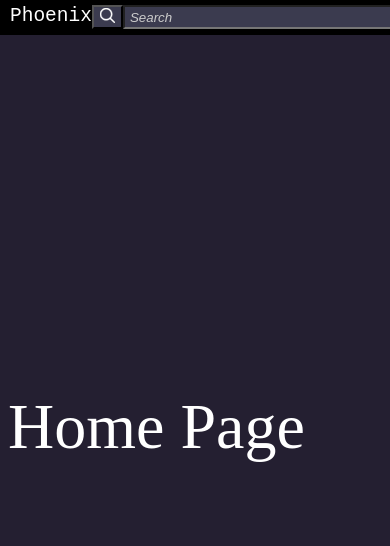
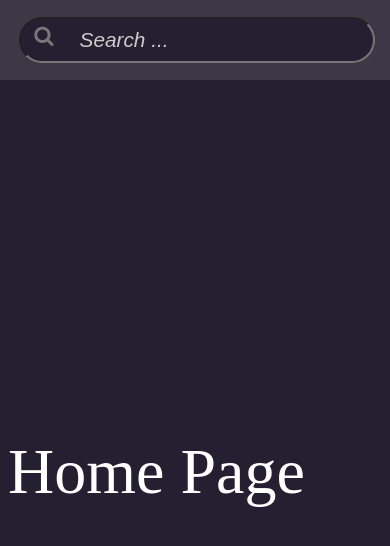
Before and after one commit to awesomeDev12/phoenix, a React (Vite) app: page / in a window 390 px wide. Shown: the top 546 px of the page. Built offline with nearby package versions, Linux system fonts and the light colour scheme.

Commit message:
Make grid layout and search bar responsive
Grid layout of search explore page made responsive using CSS media queries
Search bar redesigned taking inspiration from flathub.org website

```diff
--- a/src/components/frontend.jsx
+++ b/src/components/frontend.jsx
@@ -10,6 +10,7 @@ import {HomePage} from "./homepage.jsx"
 import {HistorySideview} from "./history_sideview.jsx"
 import {PlaylistsSideview} from "./playlists_sideview.jsx"
 import { styles } from "./styles";
+import "./style.css"
 
 const WatchPage = () => {
 
--- a/src/components/search_bar.jsx
+++ b/src/components/search_bar.jsx
@@ -45,22 +45,40 @@ const SearchBar = (props) => {
 
   return (
     <>
-      <div style={{ display: "flex", justifyContent: "space-between" }}>
+      <div style={{ display: "flex", justifyContent: "space-between", alignItems: "center" }}>
 
-        <div style={{ color: "white", fontSize: "1.5em", fontFamily: "monospace", textAlign: "center" }}>
+        <div id="phoenix-name">
           Phoenix
         </div>
 
         <form onSubmit={handleSearch}
-          style={{display:"flex", flexDirection:"row"}}
+          style={{
+            display: "flex",
+            flexDirection: "row",
+
+          }}
         >
-          <button type="submit" style={{ background: "#3B3B4F", color: "white"}}>
-            <svg className="ais-SearchBox-submitIcon" alt="Search" xmlns="https://www.w3.org/2000/svg" width="15" height="15" viewBox="0 0 40 40">
-              <path style={{ fill: "white", stroke: "white" }} d="M26.804 29.01c-2.832 2.34-6.465 3.746-10.426 3.746C7.333 32.756 0 25.424 0 16.378 0 7.333 7.333 0 16.378 0c9.046 0 16.378 7.333 16.378 16.378 0 3.96-1.406 7.594-3.746 10.426l10.534 10.534c.607.607.61 1.59-.004 2.202-.61.61-1.597.61-2.202.004L26.804 29.01zm-10.426.627c7.323 0 13.26-5.936 13.26-13.26 0-7.32-5.937-13.257-13.26-13.257C9.056 3.12 3.12 9.056 3.12 16.378c0 7.323 5.936 13.26 13.258 13.26z"></path>
-            </svg>
-          </button>
-          <input type="text" value={searchTerm} onChange={handleInputChange} placeholder="Search" size="40"
-            style={{ background: "#3B3B4F", color: "white", outline: "none", paddingLeft: "5px" }} />
+          <div
+            onClick={handleSearch}
+            style={{
+              position: "relative",
+              top: "0.9em",
+              left: "1.65em",
+              fontSize: "1.3em",
+              color: "#777777",
+            }}
+          >
+            <i className="fa fa-search"> </i>
+          </div>
+
+          <input
+            id="search-bar-input"
+            type="text"
+            value={searchTerm}
+            onChange={handleInputChange}
+            placeholder="Search ..."
+          >
+          </input>
 
         </form>
 
--- a/src/components/search_explore.jsx
+++ b/src/components/search_explore.jsx
@@ -102,7 +102,9 @@ const SearchExplore = (props) => {
 
   return (
     <>
-      <div style={{ display: "grid", gridTemplateColumns: "1fr 1fr 1fr", gridGap:"1em" , margin:"0.5em"}}>
+      <div id="search-explore"
+        // style={{ display: "grid", gridTemplateColumns: "1fr 1fr 1fr", gridGap:"1em" , margin:"0.5em"}}
+      >
         {
           searchResults.map((item) => {
 
--- a/src/components/style.css
+++ b/src/components/style.css
@@ -1,5 +1,85 @@
+/* CSS Style */
+
+#top-bar {
+  position: fixed;
+  top: 0px;
+  left: 0px;
+  height: 75px;
+  background: #3D3846;
+  width: 100vw;
+  padding-left: 0.5em;
+  padding-top: 5px;
+  z-index: 999;
+
+}
+
+#search-bar-input {
+  height: 40px;
+  background: #241F31;
+  color: white;
+  padding-left: 2.8em;
+  margin-top: 12px;
+  margin-bottom: 19px;
+  border-top-left-radius: 25px;
+  border-bottom-left-radius: 25px;
+  border-top-right-radius: 25px;
+  border-bottom-right-radius: 25px;
+  font-size: 1.3em;
+  width: 20em;
+
+}
+
+#search-explore {
+  display:grid ;
+  grid-gap:1em;
+  margin: 0.5em;
+
+}
+
+#phoenix-name {
+  color:white;
+  font-size: 2em;
+  font-family: monospace;
+  text-align: center;
+  padding-left: 1.2em;
+}
 
 input::placeholder {
   color: #ccc;
   font-style: italic;
 }
+
+@media (max-width: 576px) {
+
+  #top-bar {
+    padding-left: 0em;
+  }
+
+  #search-explore {
+    grid-template-columns: 1fr;
+  }
+
+  #search-bar-input {
+    width: 14em;
+  }
+
+  #phoenix-name {
+    display:none
+    /* font-size: 1.7em; */
+    /* padding-left: 0.4em; */
+  }
+}
+
+
+@media (min-width: 576px) and (max-width: 1000px) {
+  #search-explore {
+    grid-template-columns: 1fr 1fr;
+  }
+}
+
+
+@media (min-width: 1000px) {
+  #search-explore {
+    grid-template-columns: 1fr 1fr 1fr;
+  }
+}
--- a/src/components/styles.jsx
+++ b/src/components/styles.jsx
@@ -18,8 +18,8 @@ const topBar = {
   position: "fixed",
   top: "0px",
   left: "0px",
-  height: "30px",
-  backgroundColor:"black",
+  height: "75px",
+  backgroundColor:"#3D3846",
   width: "100vw",
   paddingLeft: "10px",
   paddingRight: "10px",
--- a/src/components/top_bar.jsx
+++ b/src/components/top_bar.jsx
@@ -1,11 +1,12 @@
 import React from "react";
 import { SearchBar } from "./search_bar";
-import { styles } from "./styles";
+// import { styles } from "./styles";
+import "./style.css"
 const TopBar = (props) => {
 
 
   return (
-    <div style={styles.topBar}>
+    <div id="top-bar">
       <SearchBar />
     </div>
   )
```
